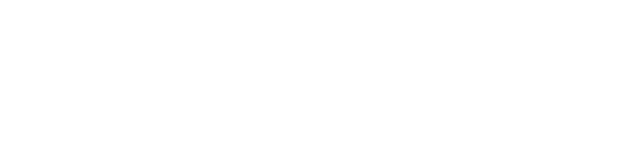
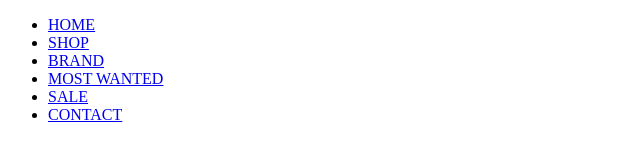
Before and after one commit to Justus-Barongo/New-Fashion, a plain HTML site: page index.html in a window 1280 px wide. Shown: the whole page, without its empty margins (0-640 px from the left). Drawn offline with Linux system fonts and the light colour scheme.

Commit message:
Update index.html

```diff
--- a/index.html
+++ b/index.html
@@ -1,7 +1,14 @@
 <!DOCTYPE html>
   <html>
     <head>
-     <title>NEW FASHION</title>
-
+     <title>HOME</title>
+     <ul id="menu">
+  <li><a href="/HOME/default.asp">HOME</a></li>
+  <li><a href="/SHOP/default.asp">SHOP</a></li>
+  <li><a href="/BRAND/default.asp">BRAND</a></li>
+  <li><a href="/MOST WANTED/default.asp">MOST WANTED</a></li>
+  <li><a href="/SALE/default.asp">SALE</a></li>
+  <li><a href="/CONTACT/default.asp">CONTACT</a></li>
+</ul>
     </head>
   </html>
```
